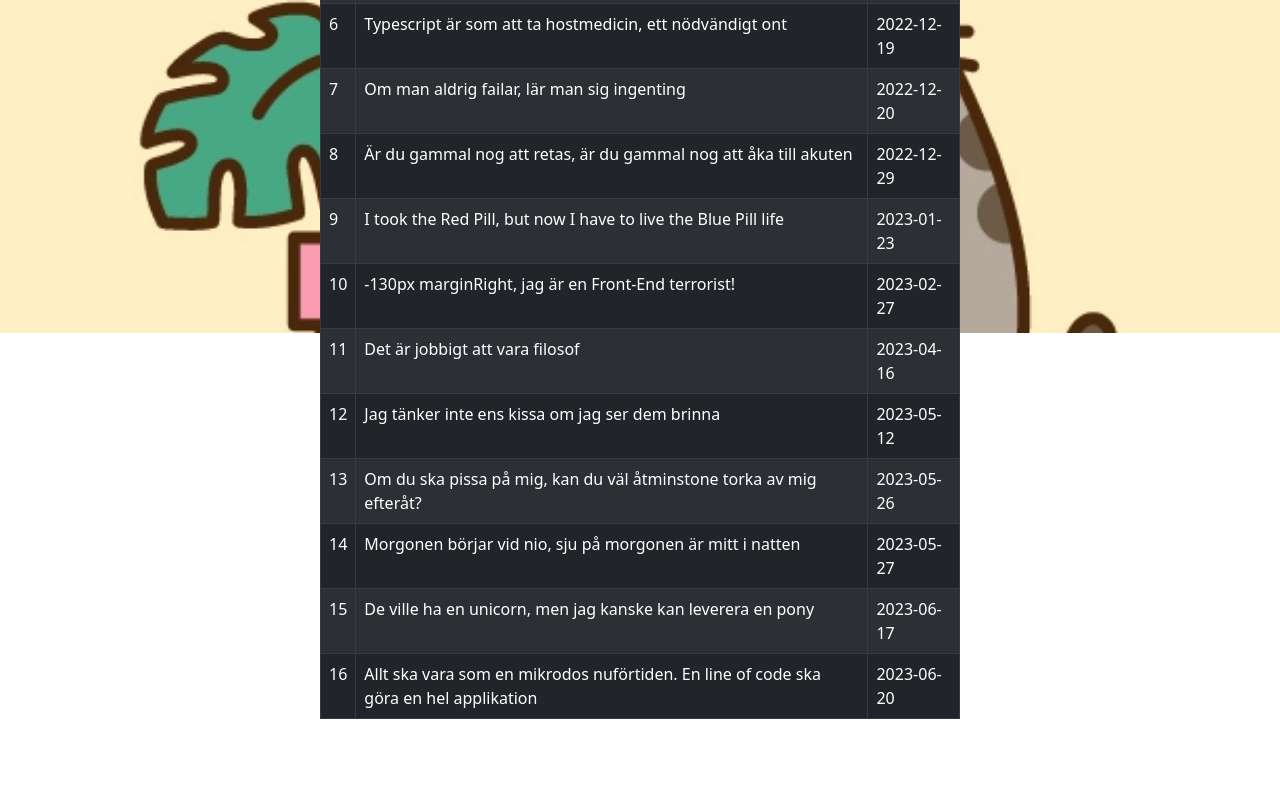
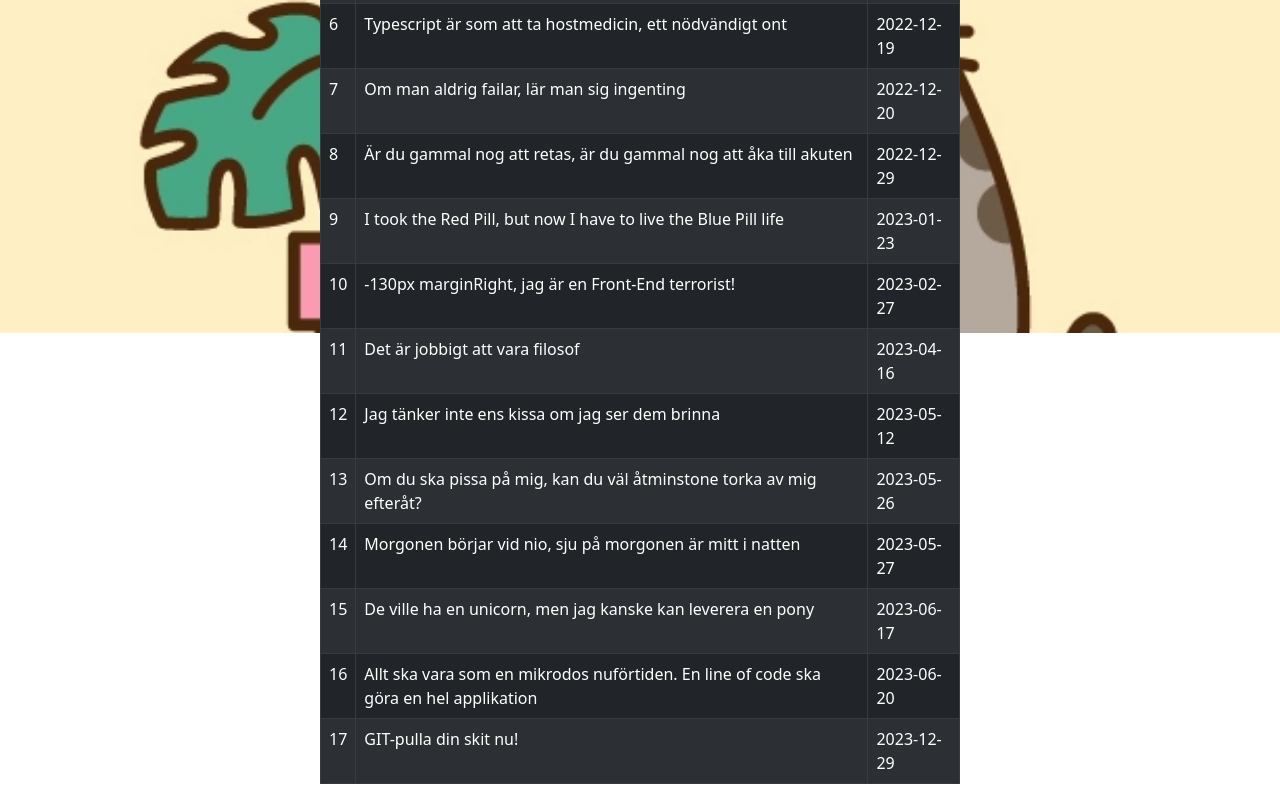
Before and after one commit to Stenstromen/filosofiskaeleonora, a React (Create React App) app: page /all in a window 1280 px wide. Shown: the part 467-1267 px from the top of the page. Before the commit the page ends 1202 px from the top, so only its background shows below. Built offline with nearby package versions, Linux system fonts and the light colour scheme.

Commit message:
Added quote

```diff
--- a/src/assets/Quotes.js
+++ b/src/assets/Quotes.js
@@ -81,7 +81,12 @@ const Quotes = [
     id: 16,
     quote: "Allt ska vara som en mikrodos nuförtiden. En line of code ska göra en hel applikation",
     date: "2023-06-20"
-  }
+  },
+  {
+    id: 17,
+    quote: "GIT-pulla din skit nu!",
+    date: "2023-12-29"
+  },
 ];
 
 export default Quotes;
```
